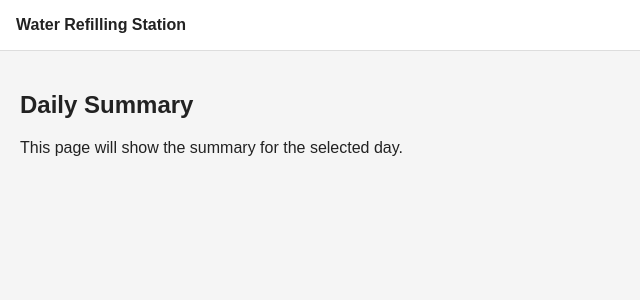
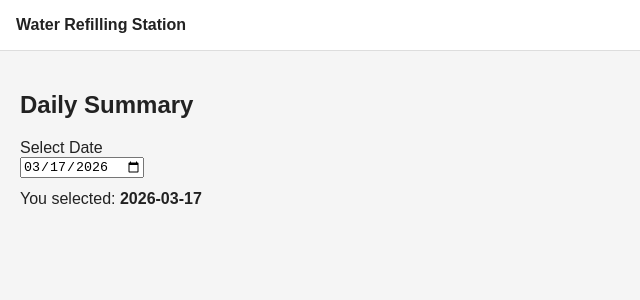
Before and after one commit to Russell28/refilling-station-app, a React (Vite) app: page /daily-summary in a window 1280 px wide. Shown: the top 300 px of the page, without its empty margins (0-640 px from the left). Built offline with nearby package versions, Linux system fonts and the light colour scheme.

Commit message:
WR-11 feat: add daily summary date selection, updated api port

```diff
--- a/src/api/client.ts
+++ b/src/api/client.ts
@@ -1,7 +1,7 @@
 import axios from "axios";
 
 export const apiClient = axios.create({
-  baseURL: import.meta.env.VITE_API_BASE_URL || "http://localhost:7034/api",
+  baseURL: import.meta.env.VITE_API_BASE_URL || "https://localhost:7034",
   headers: {
     "Content-Type": "application/json",
   },
--- a/src/pages/DailySummaryPage.tsx
+++ b/src/pages/DailySummaryPage.tsx
@@ -1,8 +1,38 @@
+import { useState } from "react"; // User Input
+
+function getTodayLocalDate() {
+    const today = new Date();
+    const year = today.getFullYear();
+    const month = String(today.getMonth() + 1).padStart(2, "0");
+    const day = String(today.getDate()).padStart(2, "0");
+
+    return `${year}-${month}-${day}`;
+}
+
+
+
 export default function DailySummaryPage() {
-  return (
-    <section>
-        <h2>Daily Summary</h2>
-        <p>This page will show the summary for the selected day.</p>
-    </section>
-  )
+    const [selectedDate, setSelectedDate] = useState(getTodayLocalDate()); // Initialize with today's date
+
+    return (
+        <section>
+            <h2>Daily Summary</h2>
+
+            <div style={{ marginTop: "16px" }}>
+                <label htmlFor="summary-date">Select Date</label>
+                <br />
+                <input
+                    id="summary-date"
+                    type="date"
+                    value={selectedDate}
+                    onChange={(e) => setSelectedDate(e.target.value)}
+                />
+            </div>
+
+            <p style={{ marginTop: "12px" }}>
+                You selected: <strong>{selectedDate}</strong>
+            </p>
+
+        </section>
+    )
 }
```
Also changed, not shown: 1 other file (tests, documents, lock files or other folders).
